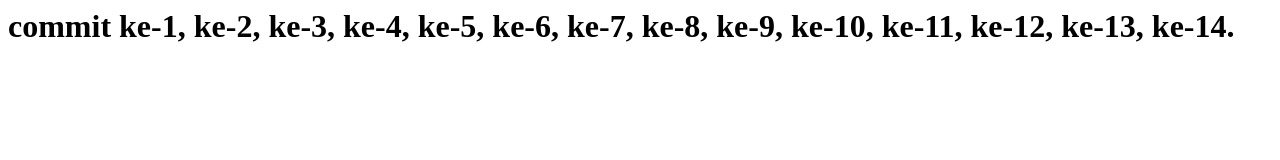
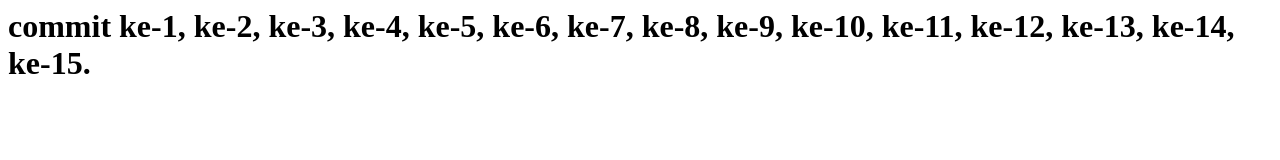
Before and after one commit to RichoAlbertTio/TugasGit, a plain HTML site: page index.html in a window 1280 px wide. Drawn offline with Linux system fonts and the light colour scheme.

Commit message:
Update index.html

```diff
--- a/index.html
+++ b/index.html
@@ -4,7 +4,7 @@
     </head>
     <body>
         <h1>
-            commit ke-1, ke-2, ke-3, ke-4, ke-5, ke-6, ke-7, ke-8, ke-9, ke-10, ke-11, ke-12, ke-13, ke-14.
+            commit ke-1, ke-2, ke-3, ke-4, ke-5, ke-6, ke-7, ke-8, ke-9, ke-10, ke-11, ke-12, ke-13, ke-14, ke-15.
         </h1>
     </body>
 </html>
```
